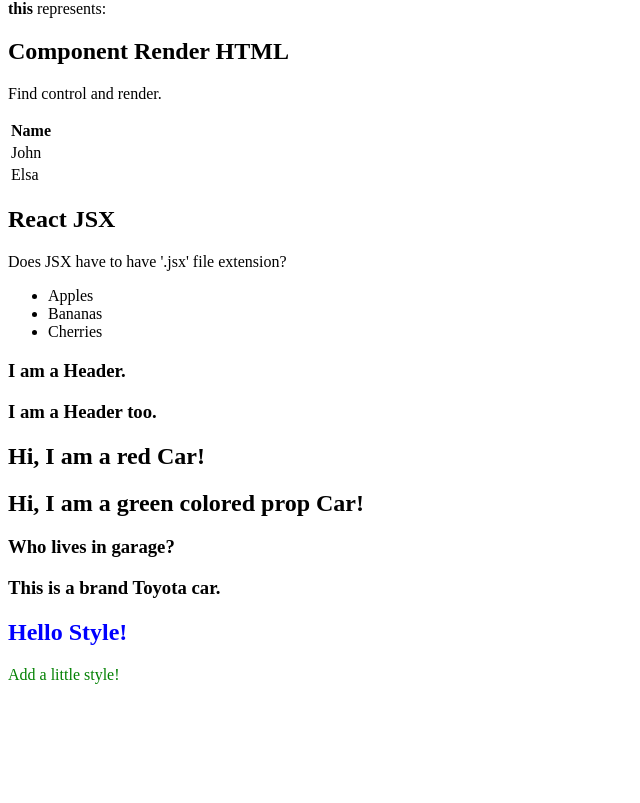
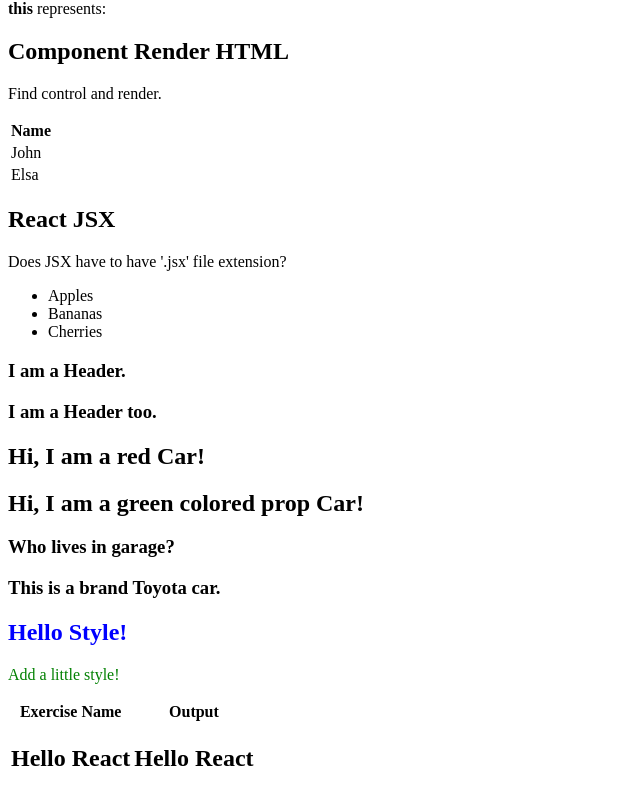
Before and after one commit to cywang16/node, a React (Create React App) app in the folder reactworkplace/w3school/: page / in a window 1280 px wide. Shown: the part 245-1048 px from the top of the page, without its empty margins (0-640 px from the left). Before the commit the page ends 945 px from the top, so only its background shows below. Built offline with nearby package versions, Linux system fonts and the light colour scheme.

Commit message:
start converting components to table rows

```diff
--- a/reactworkplace/w3school/src/App.js
+++ b/reactworkplace/w3school/src/App.js
@@ -1,6 +1,6 @@
 import React, { Component } from 'react'
 
-import HelloWorld from './components/helloWorld'
+import HelloWorld, {HelloWorldRow} from './components/helloWorld'
 import Es6 from './components/es6'
 import RenderHtml from './components/renderHtml'
 import ReactJsx from './components/reactJsx'
@@ -22,6 +22,15 @@ class App extends Component {
         <ColorPropCar color = 'green colored prop' />
         <Garage brand = 'Toyota' />
         <SassHello />
+        <table>
+          <tbody>
+            <tr>
+              <th>Exercise Name</th>
+              <th>Output</th>
+            </tr>
+            <HelloWorldRow />
+          </tbody>
+        </table>
       </div>
     )
   }
--- a/reactworkplace/w3school/src/components/helloWorld.js
+++ b/reactworkplace/w3school/src/components/helloWorld.js
@@ -11,4 +11,16 @@ class HelloWorld extends React.Component {
   }
 }
 
+export class HelloWorldRow extends React.Component {
+  render() {
+    const helloReact = <h2>Hello React</h2>
+    return (
+      <tr>
+        <td>{helloReact}</td>
+        <td>{helloReact}</td>
+      </tr>
+    )
+  }
+}
+
 export default HelloWorld
```
